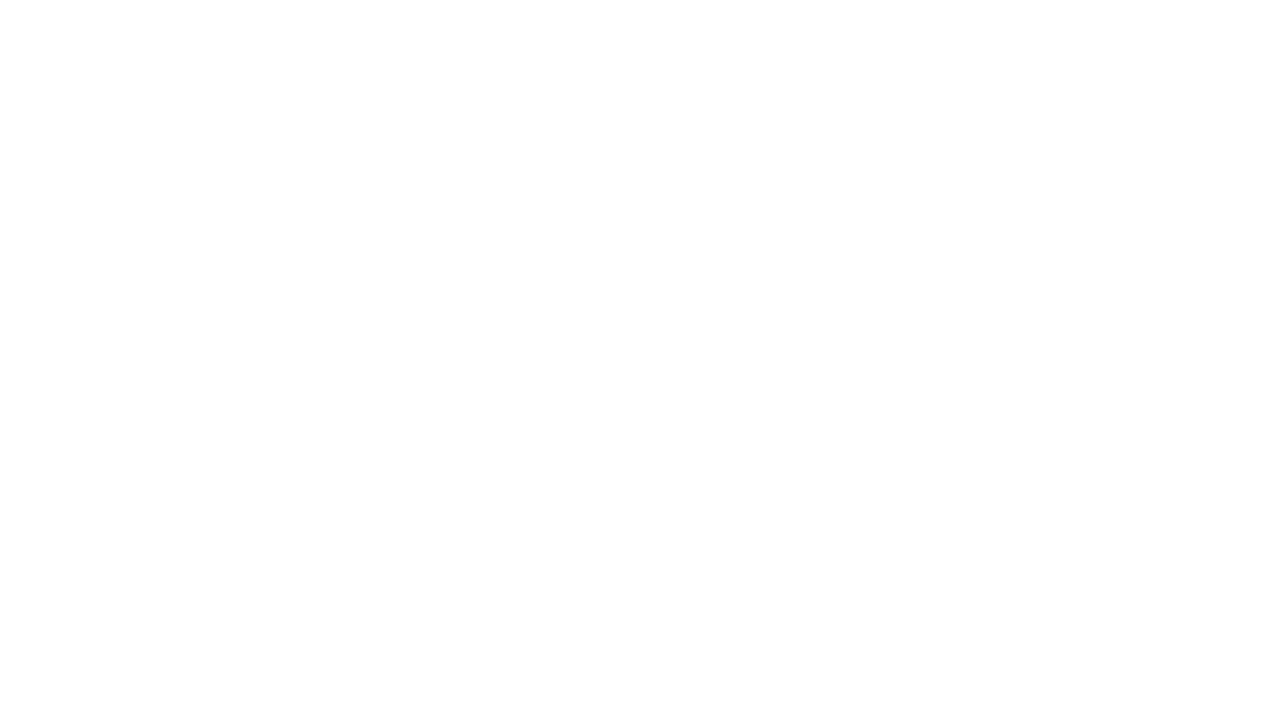
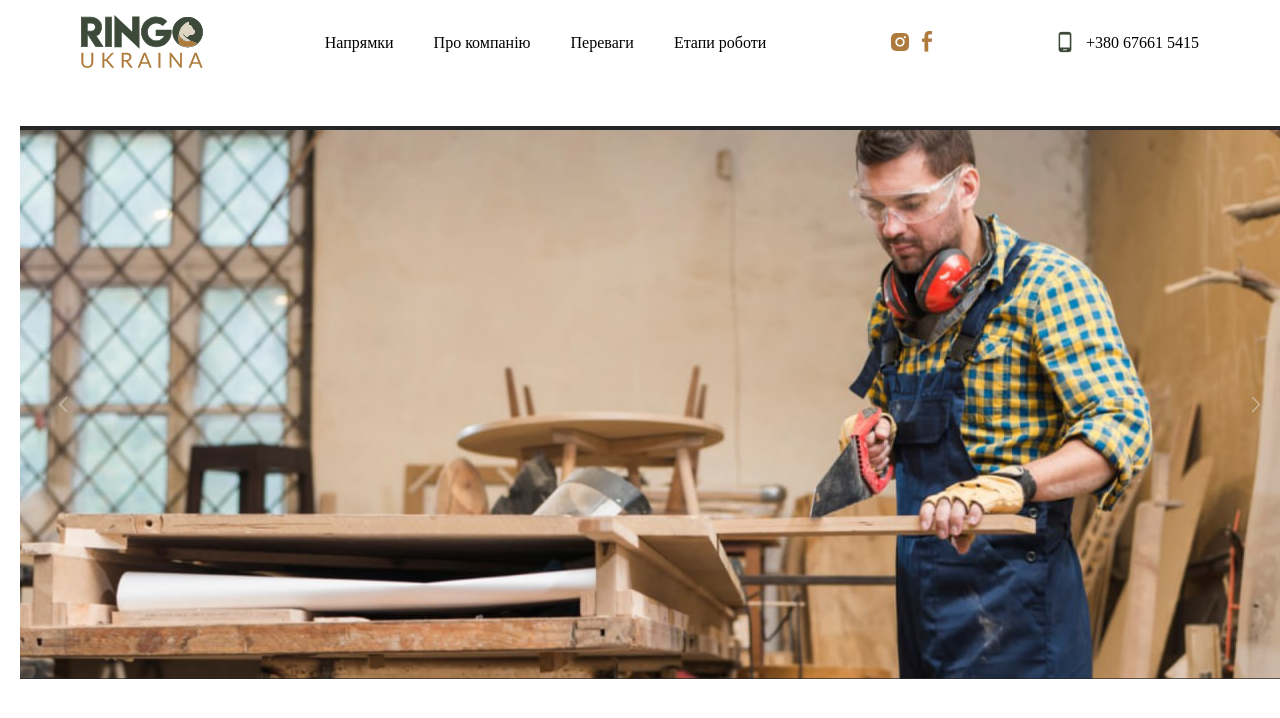
Before and after one commit to AbdulazizFN721/Homework-7, a plain HTML site: page index.html in a window 1280 px wide. Drawn offline with Linux system fonts and the light colour scheme.

Commit message:
[FEAT]:add header

```diff
--- a/index.html
+++ b/index.html
@@ -4,8 +4,42 @@
     <meta charset="UTF-8">
     <meta name="viewport" content="width=device-width, initial-scale=1.0">
     <title>Document</title>
+    <link rel="stylesheet" href="./styles/global.css">
+    <link rel="stylesheet" href="./styles/reset.css">
+    <link rel="stylesheet" href="./styles.css">
 </head>
 <body>
-
+    <head>
+        <nav>
+            <div class="container">
+                <div class="nav__vrapper">
+                    <div class="nav__right-wrapper">
+                        <a href="">
+                            <img src="./images/svg/logo (6).svg" alt="">
+                        </a>
+                    </div>
+                        <div class="blok">
+                            <a href="Напрямки.html">Напрямки</a>
+                            <a href="Про компанію.html">Про компанію</a>
+                            <a href="Переваги.html">Переваги</a>
+                            <a href="Етапи роботи.html">Етапи роботи</a>
+                        </div>
+                        <div class="nav__menus">
+                            <a href="#"><img src="./images/svg/pnj/bx_bxl-instagram-alt.png" alt=""></a>
+                            <a href="#"><img src="./images/svg/pnj/brandico_facebook.png" alt=""></a>
+                        </div>
+                        <div class="nav_right_menus">
+                            <a href=""><img src="./images/svg/phone (1) 1.png" alt=""></a>
+                            <a href="tel:+380 67661 5415">+380 67661 5415</a>
+                        </div>
+                    </div>
+                </div>
+            </nav>
+        </head>
+        <div class="container">
+            <div class="images">
+                <img src="./images/svg/photo_2024-03-11_12-06-20.jpg" alt="">
+            </div>
+        </div>
 </body>
 </html>
--- a/styles.css
+++ b/styles.css
@@ -0,0 +1,50 @@
+.container{
+    max-width: 1240px;
+    margin: 0 auto;
+}
+a{
+    text-decoration: none;
+}
+.nav__vrapper{
+    display: flex;
+    align-items: center;
+    justify-content: space-around;
+    padding: 15px 0px;
+}
+.blok{
+    display: flex;
+    gap: 40px;
+}
+.blok a:hover{
+    color: #0082F4;
+    border-bottom: 2px solid #0082F4;
+}
+.blok a{
+    color: black;
+}
+.nav__menus{
+    display: flex;
+    align-items: center;
+    gap: 10px;
+}
+.nav__menus a:hover{
+    color: #0082F4;
+    border-bottom: 2px solid #0082F4;
+}
+.nav_right_menus{
+    display: flex;
+    align-items: center;
+    gap: 10px;
+}
+.nav_right_menus a{
+    color: black;
+}
+.nav_right_menus a:hover{
+    color: #0082F4;
+    border-bottom: 2px solid #0082F4;
+}
+.images{
+    display: flex;
+    align-items: center;
+    margin-top: 40px;
+}
--- a/styles/reset.css
+++ b/styles/reset.css
@@ -0,0 +1,48 @@
+/* http://meyerweb.com/eric/tools/css/reset/
+   v2.0 | 20110126
+   License: none (public domain)
+*/
+
+html, body, div, span, applet, object, iframe,
+h1, h2, h3, h4, h5, h6, p, blockquote, pre,
+a, abbr, acronym, address, big, cite, code,
+del, dfn, em, img, ins, kbd, q, s, samp,
+small, strike, strong, sub, sup, tt, var,
+b, u, i, center,
+dl, dt, dd, ol, ul, li,
+fieldset, form, label, legend,
+table, caption, tbody, tfoot, thead, tr, th, td,
+article, aside, canvas, details, embed,
+figure, figcaption, footer, header, hgroup,
+menu, nav, output, ruby, section, summary,
+time, mark, audio, video {
+	margin: 0;
+	padding: 0;
+	border: 0;
+	font-size: 100%;
+	font: inherit;
+	vertical-align: baseline;
+}
+/* HTML5 display-role reset for older browsers */
+article, aside, details, figcaption, figure,
+footer, header, hgroup, menu, nav, section {
+	display: block;
+}
+body {
+	line-height: 1;
+}
+ol, ul {
+	list-style: none;
+}
+blockquote, q {
+	quotes: none;
+}
+blockquote:before, blockquote:after,
+q:before, q:after {
+	content: '';
+	content: none;
+}
+table {
+	border-collapse: collapse;
+	border-spacing: 0;
+}
```
Also changed, not shown: images/svg/logo (6).svg (added), images/svg/phone (1) 1.png (added), images/svg/photo_2024-03-11_12-06-20.jpg (added), images/svg/pnj/brandico_facebook.png (added), images/svg/pnj/bx_bxl-instagram-alt.png (added).
